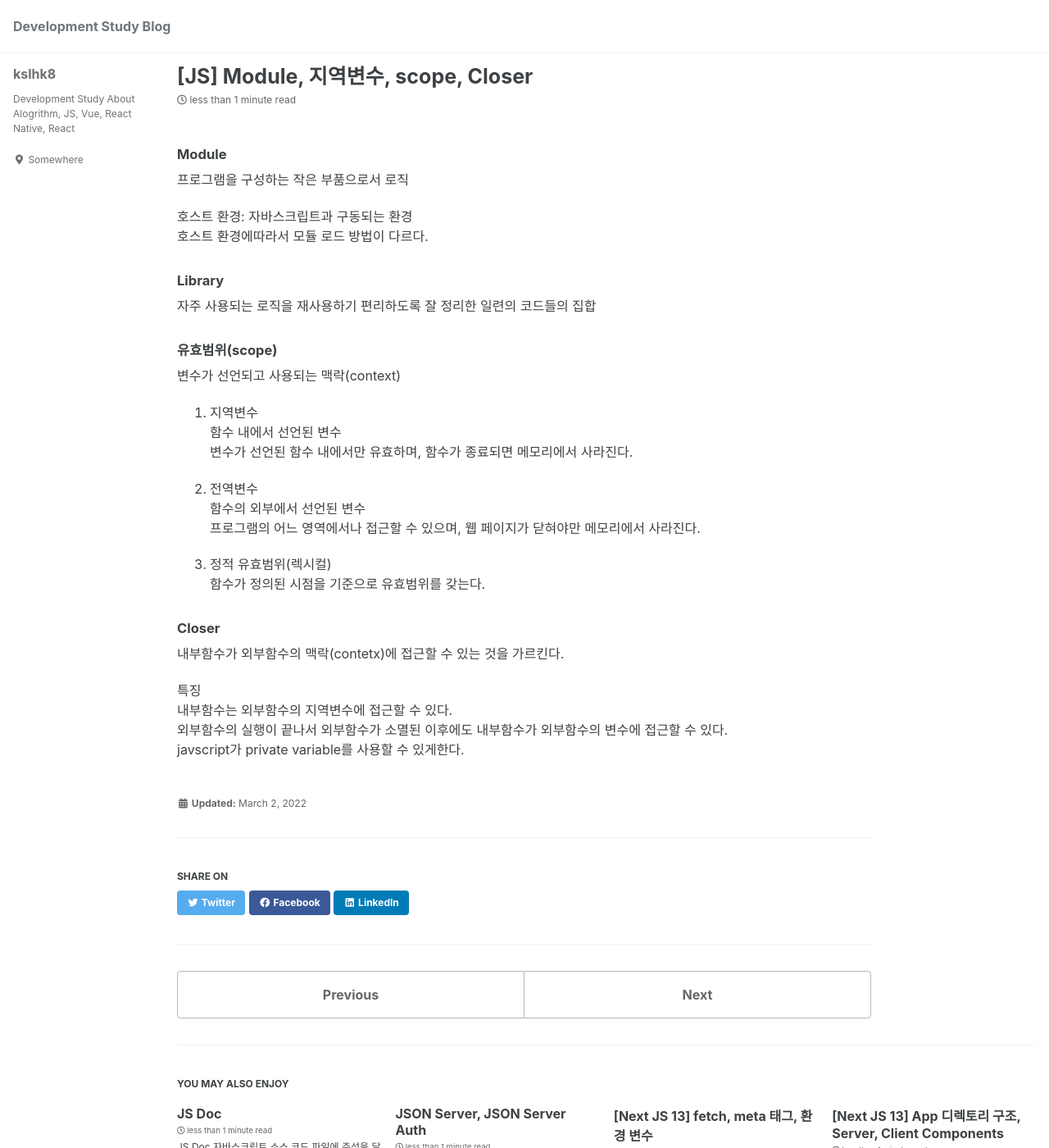
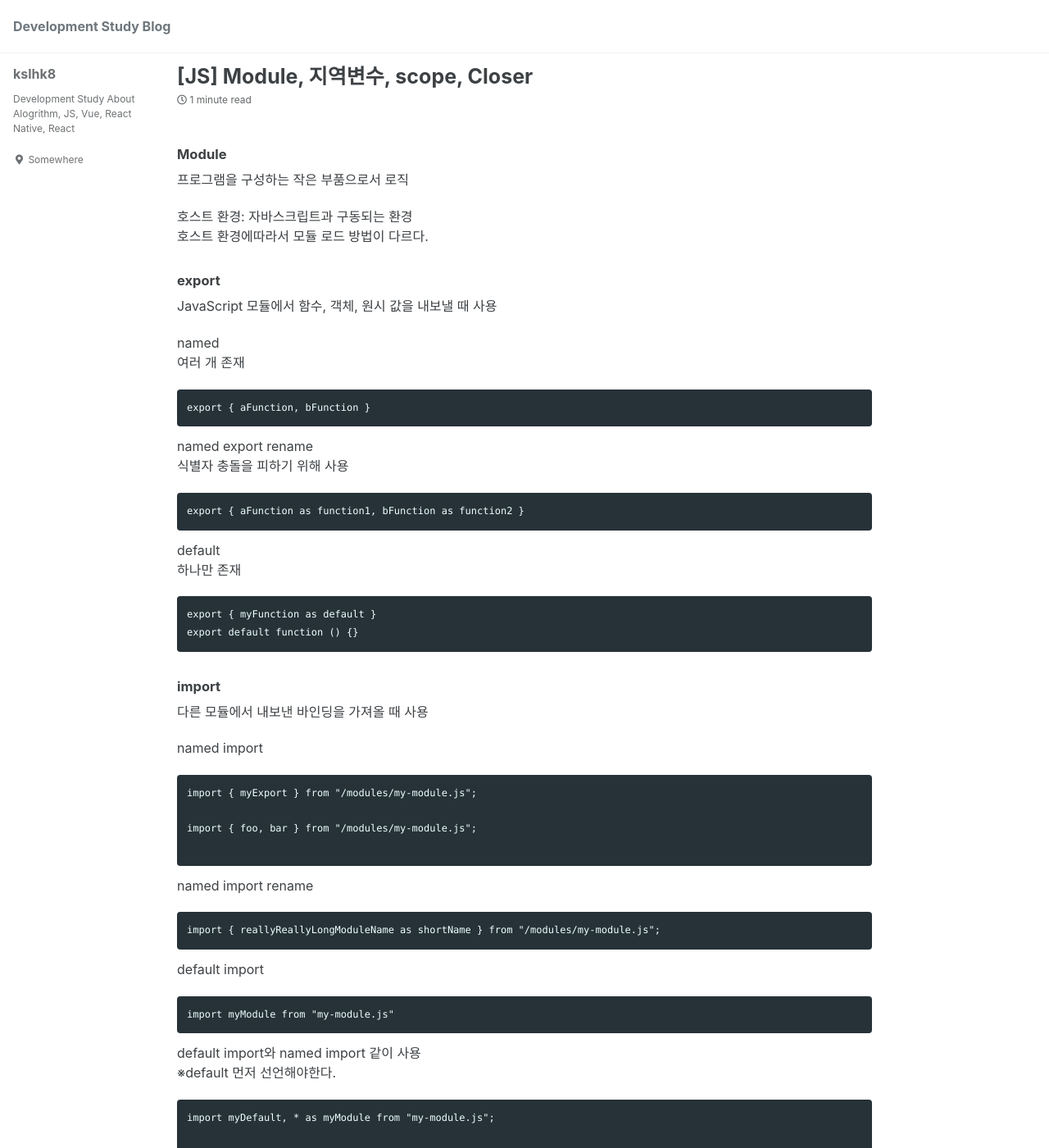
Before and after one commit to kslhk8/kslhk8.github.io, a Jekyll site: the page built from _posts/2022-03-02-28.md, in a window 1280 px wide and 1400 px high. Shown: the whole window at 82% size. Built offline with Jekyll 4.4.1, drawn with Linux system fonts in a browser that asks for light colours; cached includes are drawn as plain includes; some of the changed text lies outside the part shown.

Commit message:
update: export, import(module)

````diff
--- a/_posts/2022-03-02-28.md
+++ b/_posts/2022-03-02-28.md
@@ -8,6 +8,57 @@ title: "[JS] Module, 지역변수, scope, Closer"
 
 호스트 환경: 자바스크립트과 구동되는 환경
 호스트 환경에따라서 모듈 로드 방법이 다르다.
+
+##### export
+JavaScript 모듈에서 함수, 객체, 원시 값을 내보낼 때 사용
+
+named
+여러 개 존재
+```
+export { aFunction, bFunction }
+```
+
+named export rename
+식별자 충돌을 피하기 위해 사용
+```
+export { aFunction as function1, bFunction as function2 }
+```
+
+default
+하나만 존재
+```
+export { myFunction as default }
+export default function () {}
+```
+
+##### import
+다른 모듈에서 내보낸 바인딩을 가져올 때 사용
+
+named import
+```
+import { myExport } from "/modules/my-module.js";
+
+import { foo, bar } from "/modules/my-module.js";
+
+```
+
+named import rename
+```
+import { reallyReallyLongModuleName as shortName } from "/modules/my-module.js";
+```
+
+default import
+```
+import myModule from "my-module.js"
+```
+
+default import와 named import 같이 사용
+※default 먼저 선언해야한다.
+```
+import myDefault, * as myModule from "my-module.js";
+
+import myDefault, { foo, bar } from "my-module.js";
+```
 
 ##### Library
 자주 사용되는 로직을 재사용하기 편리하도록 잘 정리한 일련의 코드들의 집합
````
